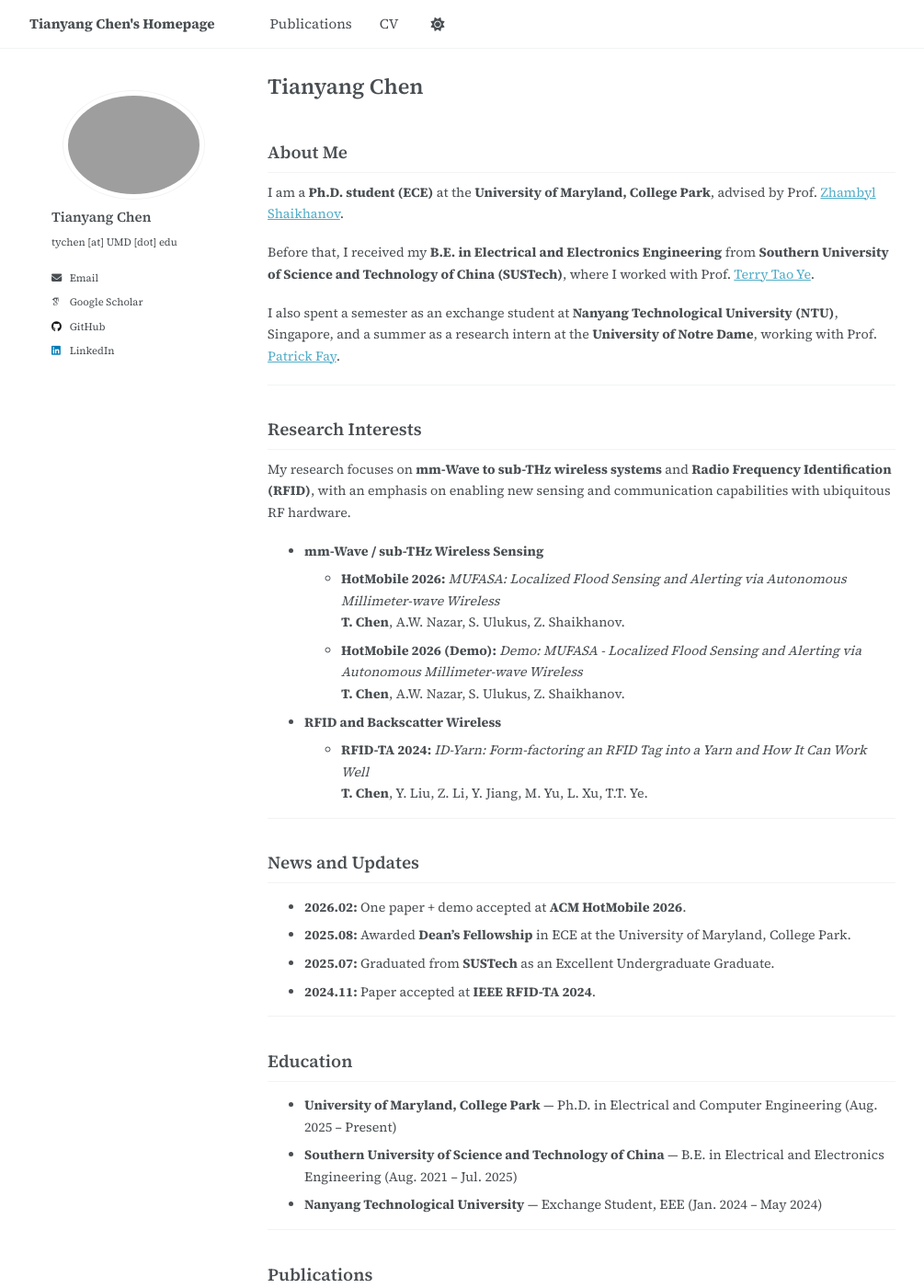
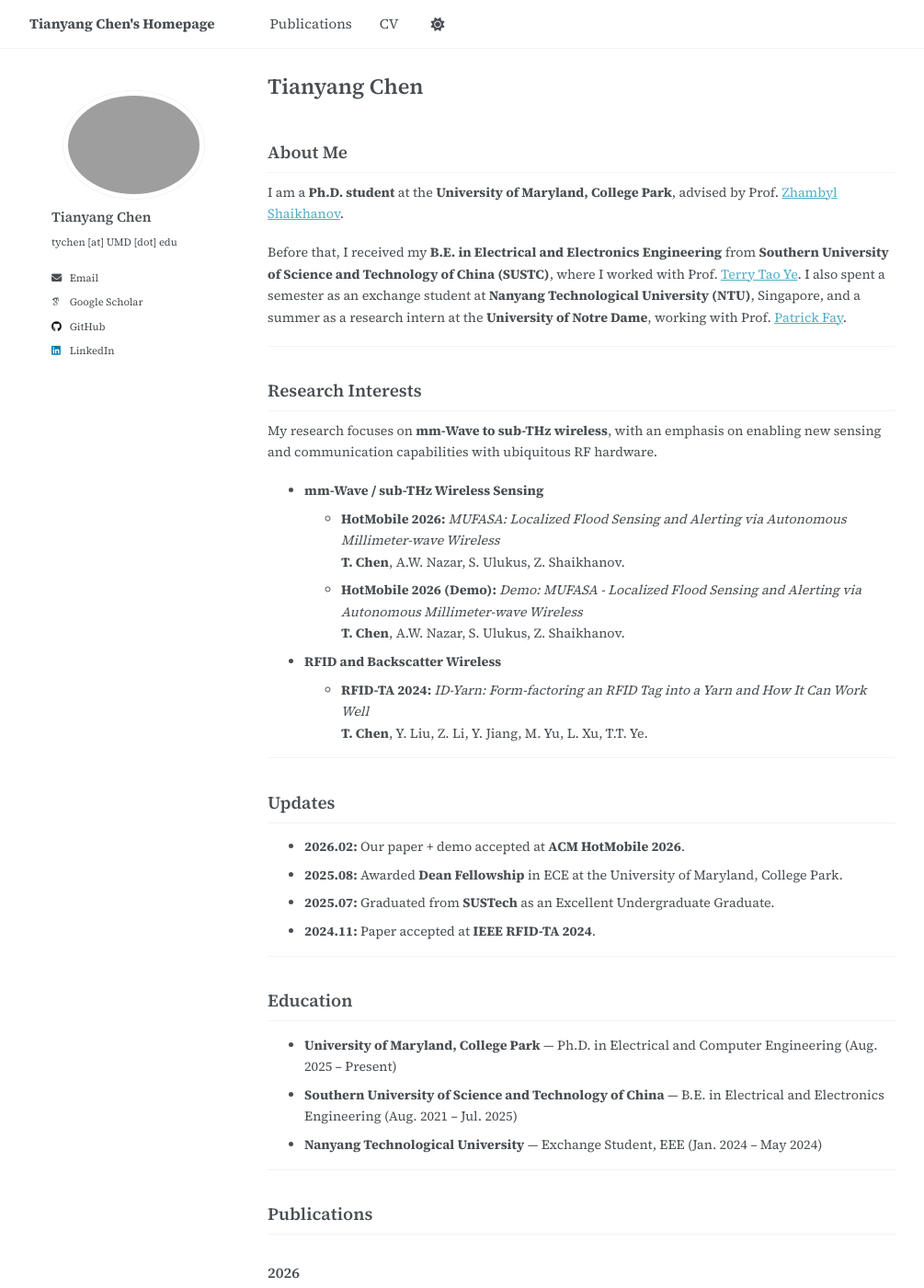
Before and after one commit to EliotChen8/EliotChen8.github.io, a Jekyll site: the page built from _pages/about.md, in a window 1280 px wide and 1400 px high. Shown: the whole window at 92% size, without its empty margins (32-1037 px from the left). Built offline with Jekyll 4.4.1, drawn with Linux system fonts in a browser that asks for light colours; some web fonts are replaced; a script that is not in the unit is left out; some of the changed text lies outside the part shown.

Commit message:
Revise about page content and section titles
Updated personal information and research interests.

```diff
--- a/_pages/about.md
+++ b/_pages/about.md
@@ -9,17 +9,15 @@
 
 ## About Me
 
-I am a **Ph.D. student (ECE)** at the **University of Maryland, College Park**, advised by Prof. [Zhambyl Shaikhanov](https://ece.umd.edu/clark/faculty/1858/Zhambyl-Shaikhanov).
+I am a **Ph.D. student** at the **University of Maryland, College Park**, advised by Prof. [Zhambyl Shaikhanov](https://ece.umd.edu/clark/faculty/1858/Zhambyl-Shaikhanov).
 
-Before that, I received my **B.E. in Electrical and Electronics Engineering** from **Southern University of Science and Technology of China (SUSTech)**, where I worked with Prof. [Terry Tao Ye](https://faculty.sustech.edu.cn/yett/en/).
-
-I also spent a semester as an exchange student at **Nanyang Technological University (NTU)**, Singapore, and a summer as a research intern at the **University of Notre Dame**, working with Prof. [Patrick Fay](https://engineering.nd.edu/faculty/patrick-fay/).
+Before that, I received my **B.E. in Electrical and Electronics Engineering** from **Southern University of Science and Technology of China (SUSTC)**, where I worked with Prof. [Terry Tao Ye](https://faculty.sustech.edu.cn/yett/en/). I also spent a semester as an exchange student at **Nanyang Technological University (NTU)**, Singapore, and a summer as a research intern at the **University of Notre Dame**, working with Prof. [Patrick Fay](https://engineering.nd.edu/faculty/patrick-fay/).
 
 ---
 
 ## Research Interests
 
-My research focuses on **mm-Wave to sub-THz wireless systems** and **Radio Frequency Identification (RFID)**, with an emphasis on enabling new sensing and communication capabilities with ubiquitous RF hardware.
+My research focuses on **mm-Wave to sub-THz wireless**, with an emphasis on enabling new sensing and communication capabilities with ubiquitous RF hardware.
 
 - **mm-Wave / sub-THz Wireless Sensing**
   - **HotMobile 2026:** *MUFASA: Localized Flood Sensing and Alerting via Autonomous Millimeter-wave Wireless*
@@ -33,10 +31,10 @@
 
 ---
 
-## News and Updates
+## Updates
 
-- **2026.02:** One paper + demo accepted at **ACM HotMobile 2026**.
-- **2025.08:** Awarded **Dean's Fellowship** in ECE at the University of Maryland, College Park.
+- **2026.02:** Our paper + demo accepted at **ACM HotMobile 2026**.
+- **2025.08:** Awarded **Dean Fellowship** in ECE at the University of Maryland, College Park.
 - **2025.07:** Graduated from **SUSTech** as an Excellent Undergraduate Graduate.
 - **2024.11:** Paper accepted at **IEEE RFID-TA 2024**.
 
```
Also changed, not shown: other parts of _pages/about.md (+0 -1 lines).
